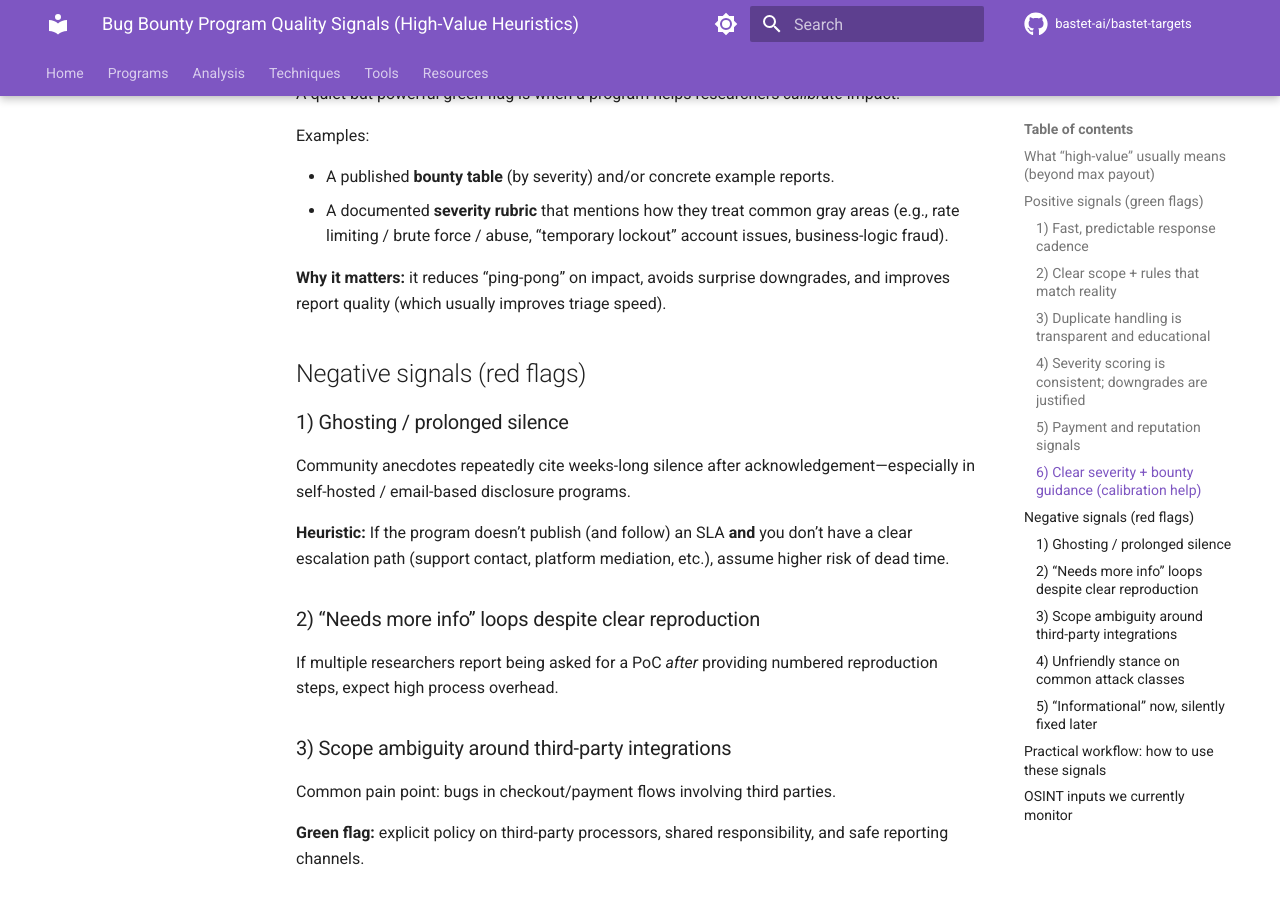
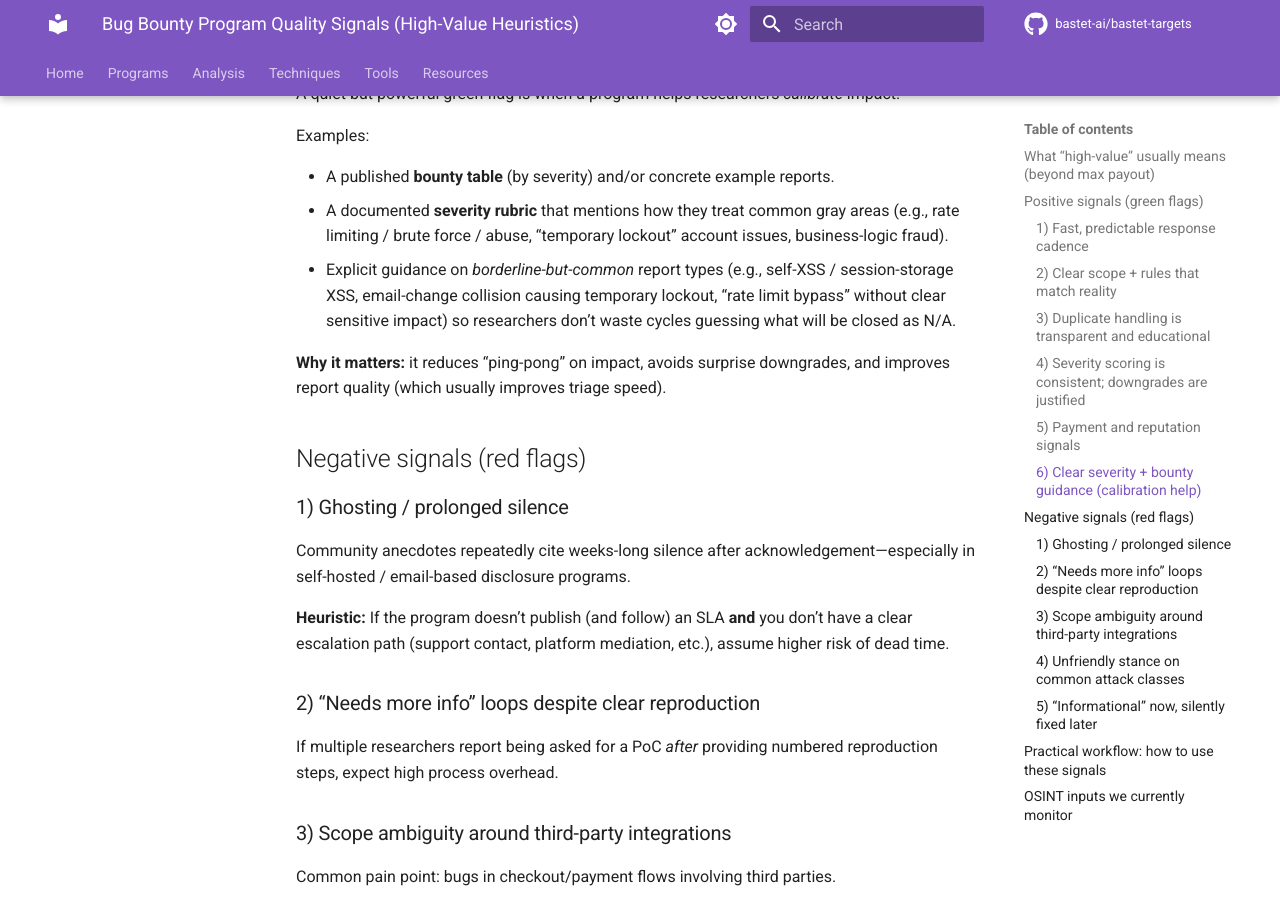
Before and after one commit to bastet-ai/bastet-targets, an MkDocs documentation site: the page built from docs/program-quality-signals.md, in a window 1280 px wide and 900 px high, scrolled down 1790 px. Built offline with MkDocs 1.6.1 and Material for MkDocs 9.7.7, drawn with Linux system fonts in a browser that asks for light colours; comment, search, counter and statistics services are not loaded.

Commit message:
docs: add borderline-report guidance as program quality signal

```diff
--- a/docs/program-quality-signals.md
+++ b/docs/program-quality-signals.md
@@ -63,6 +63,7 @@ Examples:
 
 - A published **bounty table** (by severity) and/or concrete example reports.
 - A documented **severity rubric** that mentions how they treat common gray areas (e.g., rate limiting / brute force / abuse, “temporary lockout” account issues, business-logic fraud).
+- Explicit guidance on *borderline-but-common* report types (e.g., self-XSS / session-storage XSS, email-change collision causing temporary lockout, “rate limit bypass” without clear sensitive impact) so researchers don’t waste cycles guessing what will be closed as N/A.
 
 **Why it matters:** it reduces “ping-pong” on impact, avoids surprise downgrades, and improves report quality (which usually improves triage speed).
 
```
